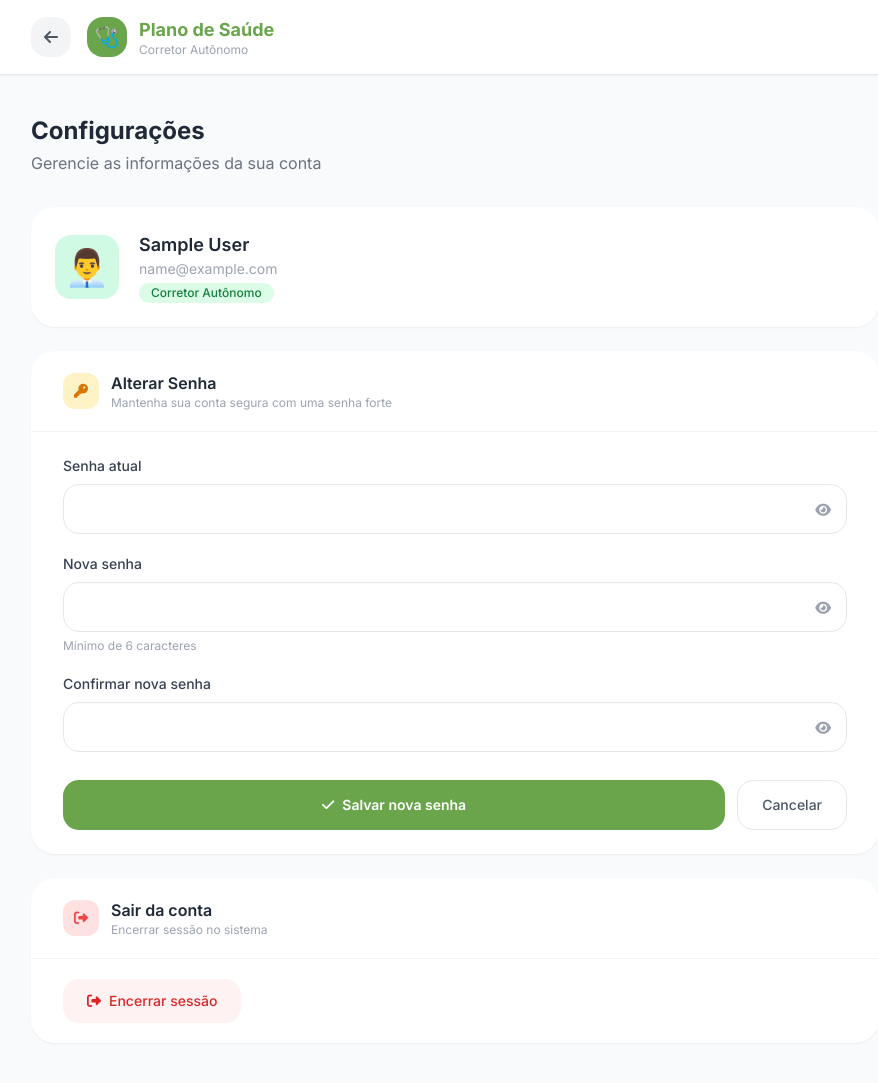
After one commit to Emilly-dx/crm-planos-saude, a Flask app: page /configuracoes in a window 1280 px wide. The commit adds this page. Shown: the whole page, without its empty margins (185-1063 px from the left). Run offline with Flask 3, Linux system fonts and the light colour scheme; the visitor is signed in with stand-in values (Sample User, id 1); some libraries are stand-ins or nearby versions.

Commit message:
melhorias: configuracoes, navegacao e correcoes

```diff
--- a/app.py
+++ b/app.py
@@ -70,6 +70,14 @@ def home():
                            cobrancas_atrasadas=cobrancas_atrasadas,
                            corretor_nome=session.get("corretor_nome"))
 
+# Configurações
+@app.route("/configuracoes")
+@login_required
+def configuracoes():
+    return render_template("configuracoes.html",
+                           corretor_nome=session.get("corretor_nome"),
+                           corretor_email=session.get("corretor_email"))
+
 # Alterar Senha
 @app.route("/alterar-senha", methods=["POST"])
 @login_required
@@ -82,19 +90,19 @@ def alterar_senha():
 
     if not verificar_login(corretor["email"], senha_atual):
         flash("Senha atual incorreta.", "erro")
-        return redirect(url_for("home") + "#section-perfil")
+        return redirect(url_for("configuracoes"))
 
     if nova_senha != confirmar:
         flash("As senhas não coincidem.", "erro")
-        return redirect(url_for("home") + "#section-perfil")
+        return redirect(url_for("configuracoes"))
 
     if len(nova_senha) < 6:
         flash("A nova senha precisa ter pelo menos 6 caracteres.", "erro")
-        return redirect(url_for("home") + "#section-perfil")
+        return redirect(url_for("configuracoes"))
 
     atualizar_senha(corretor["email"], nova_senha)
     flash("Senha alterada com sucesso!", "sucesso")
-    return redirect(url_for("home") + "#section-perfil")
+    return redirect(url_for("configuracoes"))
 
 # Clientes
 @app.route("/clientes", methods=["POST"])
@@ -127,7 +135,8 @@ def deletar_cliente(id):
     except Exception as e:
         return f"Erro ao excluir cliente: {e}"
 
-# Negociaçõesapp.route("/negociacoes", methods=["POST"])
+# Negociações
+@app.route("/negociacoes", methods=["POST"])
 @login_required
 def cadastrar_negociacao():
     try:
--- /dev/null
+++ b/templates/configuracoes.html
@@ -0,0 +1,165 @@
+<!DOCTYPE html>
+<html lang="pt-BR">
+<head>
+    <meta charset="UTF-8">
+    <meta name="viewport" content="width=device-width, initial-scale=1.0">
+    <title>Configurações • Plano de Saúde CRM</title>
+    <script src="https://cdn.tailwindcss.com"></script>
+    <link rel="stylesheet" href="https://cdnjs.cloudflare.com/ajax/libs/font-awesome/6.5.1/css/all.min.css">
+    <link href="https://fonts.googleapis.com/css2?family=Inter:wght@400;500;600;700&display=swap" rel="stylesheet">
+    <style>
+        body { font-family: 'Inter', sans-serif; }
+    </style>
+</head>
+<body class="bg-gray-50 min-h-screen">
+
+    <!-- HEADER -->
+    <header class="bg-white border-b border-gray-200 shadow-sm">
+        <div class="max-w-4xl mx-auto px-6 py-4 flex items-center gap-4">
+            <a href="/" class="w-10 h-10 flex items-center justify-center rounded-2xl bg-gray-100 hover:bg-green-100 text-gray-600 hover:text-[#6aa54c] transition-colors">
+                <i class="fa-solid fa-arrow-left"></i>
+            </a>
+            <div class="flex items-center gap-3">
+                <div class="w-10 h-10 bg-[#6aa54c] rounded-2xl flex items-center justify-center text-white text-xl">🩺</div>
+                <div>
+                    <h1 class="text-lg font-bold text-[#6aa54c]">Plano de Saúde</h1>
+                    <p class="text-xs text-gray-400 -mt-0.5">Corretor Autônomo</p>
+                </div>
+            </div>
+        </div>
+    </header>
+
+    <!-- CONTEÚDO -->
+    <main class="max-w-4xl mx-auto px-6 py-10">
+
+        <!-- Título da página -->
+        <div class="mb-8">
+            <h2 class="text-2xl font-bold text-gray-800">Configurações</h2>
+            <p class="text-gray-500 mt-1">Gerencie as informações da sua conta</p>
+        </div>
+
+        <!-- Card de perfil -->
+        <div class="bg-white rounded-3xl p-6 shadow-sm mb-6 flex items-center gap-5">
+            <div class="w-16 h-16 bg-emerald-100 text-emerald-600 rounded-2xl flex items-center justify-center text-4xl">👨‍💼</div>
+            <div>
+                <p class="text-lg font-semibold text-gray-800">{{ corretor_nome }}</p>
+                <p class="text-sm text-gray-400">{{ corretor_email }}</p>
+                <span class="inline-block mt-1 px-3 py-0.5 bg-green-100 text-green-700 text-xs font-medium rounded-full">Corretor Autônomo</span>
+            </div>
+        </div>
+
+        <!-- Flash messages -->
+        {% with messages = get_flashed_messages(with_categories=true) %}
+            {% if messages %}
+                {% for category, message in messages %}
+                    <div class="mb-6 px-6 py-4 rounded-2xl text-sm font-medium
+                        {% if category == 'erro' %}bg-red-100 text-red-700 border border-red-200
+                        {% else %}bg-green-100 text-green-700 border border-green-200{% endif %}">
+                        <i class="fa-solid {% if category == 'erro' %}fa-circle-xmark{% else %}fa-circle-check{% endif %} mr-2"></i>
+                        {{ message }}
+                    </div>
+                {% endfor %}
+            {% endif %}
+        {% endwith %}
+
+        <!-- Card alterar senha -->
+        <div class="bg-white rounded-3xl shadow-sm overflow-hidden">
+            <div class="px-8 py-5 border-b border-gray-100 flex items-center gap-3">
+                <div class="w-9 h-9 bg-amber-100 text-amber-600 rounded-xl flex items-center justify-center">
+                    <i class="fa-solid fa-key text-sm"></i>
+                </div>
+                <div>
+                    <h3 class="font-semibold text-gray-800">Alterar Senha</h3>
+                    <p class="text-xs text-gray-400">Mantenha sua conta segura com uma senha forte</p>
+                </div>
+            </div>
+
+            <form action="/alterar-senha" method="POST" class="px-8 py-6 space-y-5">
+                <div>
+                    <label class="block text-sm font-medium text-gray-700 mb-2">Senha atual</label>
+                    <div class="relative">
+                        <input type="password" name="senha_atual" id="senha_atual" required
+                               class="w-full border border-gray-200 rounded-2xl px-5 py-3.5 pr-12 focus:outline-none focus:border-[#6aa54c] transition-colors text-sm">
+                        <button type="button" onclick="toggleSenha('senha_atual', 'eye1')"
+                                class="absolute right-4 top-1/2 -translate-y-1/2 text-gray-400 hover:text-gray-600">
+                            <i class="fa-solid fa-eye text-sm" id="eye1"></i>
+                        </button>
+                    </div>
+                </div>
+
+                <div>
+                    <label class="block text-sm font-medium text-gray-700 mb-2">Nova senha</label>
+                    <div class="relative">
+                        <input type="password" name="nova_senha" id="nova_senha" required
+                               class="w-full border border-gray-200 rounded-2xl px-5 py-3.5 pr-12 focus:outline-none focus:border-[#6aa54c] transition-colors text-sm">
+                        <button type="button" onclick="toggleSenha('nova_senha', 'eye2')"
+                                class="absolute right-4 top-1/2 -translate-y-1/2 text-gray-400 hover:text-gray-600">
+                            <i class="fa-solid fa-eye text-sm" id="eye2"></i>
+                        </button>
+                    </div>
+                    <p class="text-xs text-gray-400 mt-1.5">Mínimo de 6 caracteres</p>
+                </div>
+
+                <div>
+                    <label class="block text-sm font-medium text-gray-700 mb-2">Confirmar nova senha</label>
+                    <div class="relative">
+                        <input type="password" name="confirmar_senha" id="confirmar_senha" required
+                               class="w-full border border-gray-200 rounded-2xl px-5 py-3.5 pr-12 focus:outline-none focus:border-[#6aa54c] transition-colors text-sm">
+                        <button type="button" onclick="toggleSenha('confirmar_senha', 'eye3')"
+                                class="absolute right-4 top-1/2 -translate-y-1/2 text-gray-400 hover:text-gray-600">
+                            <i class="fa-solid fa-eye text-sm" id="eye3"></i>
+                        </button>
+                    </div>
+                </div>
+
+                <div class="pt-2 flex gap-3">
+                    <button type="submit"
+                            class="flex-1 bg-[#6aa54c] hover:bg-emerald-700 text-white py-3.5 rounded-2xl font-semibold text-sm transition-colors">
+                        <i class="fa-solid fa-check mr-2"></i>Salvar nova senha
+                    </button>
+                    <a href="/"
+                       class="px-6 py-3.5 rounded-2xl border border-gray-200 text-gray-600 hover:bg-gray-50 font-medium text-sm transition-colors flex items-center">
+                        Cancelar
+                    </a>
+                </div>
+            </form>
+        </div>
+
+        <!-- Zona de logout -->
+        <div class="mt-6 bg-white rounded-3xl shadow-sm overflow-hidden">
+            <div class="px-8 py-5 border-b border-gray-100 flex items-center gap-3">
+                <div class="w-9 h-9 bg-red-100 text-red-500 rounded-xl flex items-center justify-center">
+                    <i class="fa-solid fa-right-from-bracket text-sm"></i>
+                </div>
+                <div>
+                    <h3 class="font-semibold text-gray-800">Sair da conta</h3>
+                    <p class="text-xs text-gray-400">Encerrar sessão no sistema</p>
+                </div>
+            </div>
+            <div class="px-8 py-5">
+                <a href="/logout"
+                   class="inline-flex items-center gap-2 px-6 py-3 bg-red-50 hover:bg-red-100 text-red-600 font-medium text-sm rounded-2xl transition-colors">
+                    <i class="fa-solid fa-right-from-bracket"></i>
+                    Encerrar sessão
+                </a>
+            </div>
+        </div>
+
+    </main>
+
+    <script>
+        function toggleSenha(inputId, iconId) {
+            const input = document.getElementById(inputId);
+            const icon = document.getElementById(iconId);
+            if (input.type === 'password') {
+                input.type = 'text';
+                icon.classList.replace('fa-eye', 'fa-eye-slash');
+            } else {
+                input.type = 'password';
+                icon.classList.replace('fa-eye-slash', 'fa-eye');
+            }
+        }
+    </script>
+
+</body>
+</html>
```
Also changed, not shown: models/clientes.py (+6 -1 lines), templates/Plano.html (+23 -15 lines).
